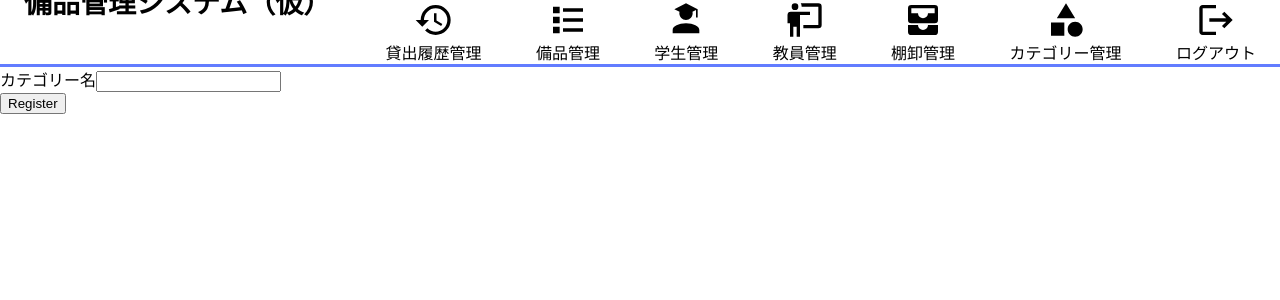
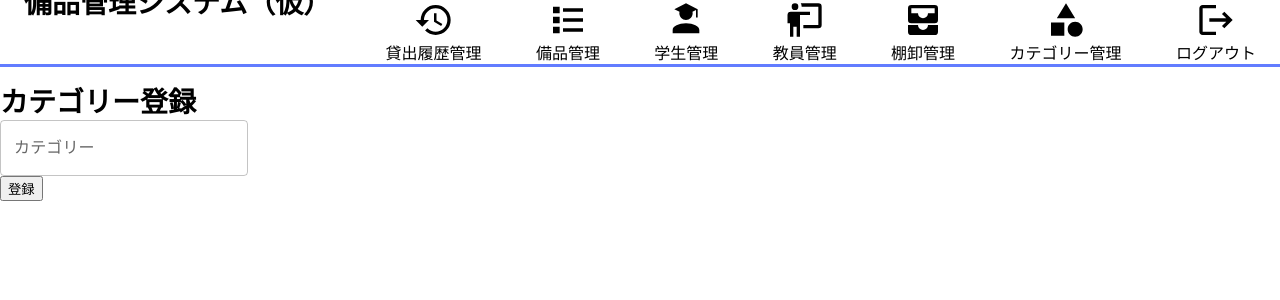
Before and after one commit to takumiTakahata/equipment_management_system, a React (Create React App) app in the folder app/: page /category_register in a window 1280 px wide. Shown: the top 300 px of the page. Built offline with nearby package versions, Linux system fonts and the light colour scheme.

Commit message:
カテゴリー入力欄の表示

```diff
--- a/app/src/components/category_register.tsx
+++ b/app/src/components/category_register.tsx
@@ -1,7 +1,29 @@
 import React from "react";
 import Header from "./header";
+import { TextField } from "@mui/material";
+import { useState } from "react";
+import { useForm } from "react-hook-form";
+
+interface FormInputs {
+  category_name: string;
+}
 
 function CategoryRegister() {
+  const [errorFlg, setErrorFlg] = useState(false);
+  const {
+    register,
+    formState: { errors },
+  } = useForm<FormInputs>();
+
+  //validationエラーが出た時
+  const onError = (errors: Object) => {
+    console.log(errors);
+    if (Object.keys(errors).length > 0) {
+      setErrorFlg(true);
+    } else {
+      setErrorFlg(false);
+    }
+  };
   const handleSubmit = async (event: React.FormEvent) => {
     event.preventDefault();
     const name = (document.getElementById("category_name") as HTMLInputElement)
@@ -33,12 +55,16 @@ function CategoryRegister() {
   return (
     <div>
       <Header />
+      <h1 className="page_title">カテゴリー登録</h1>
       <form onSubmit={handleSubmit}>
         <div>
-          <label htmlFor="category_name">カテゴリー名</label>
-          <input type="text" id="category_name" />
+          <TextField
+            label="カテゴリー"
+            className="category_input_text"
+            variant="outlined"
+          />
         </div>
-        <button type="submit">Register</button>
+        <button type="submit">登録</button>
       </form>
     </div>
   );
```
